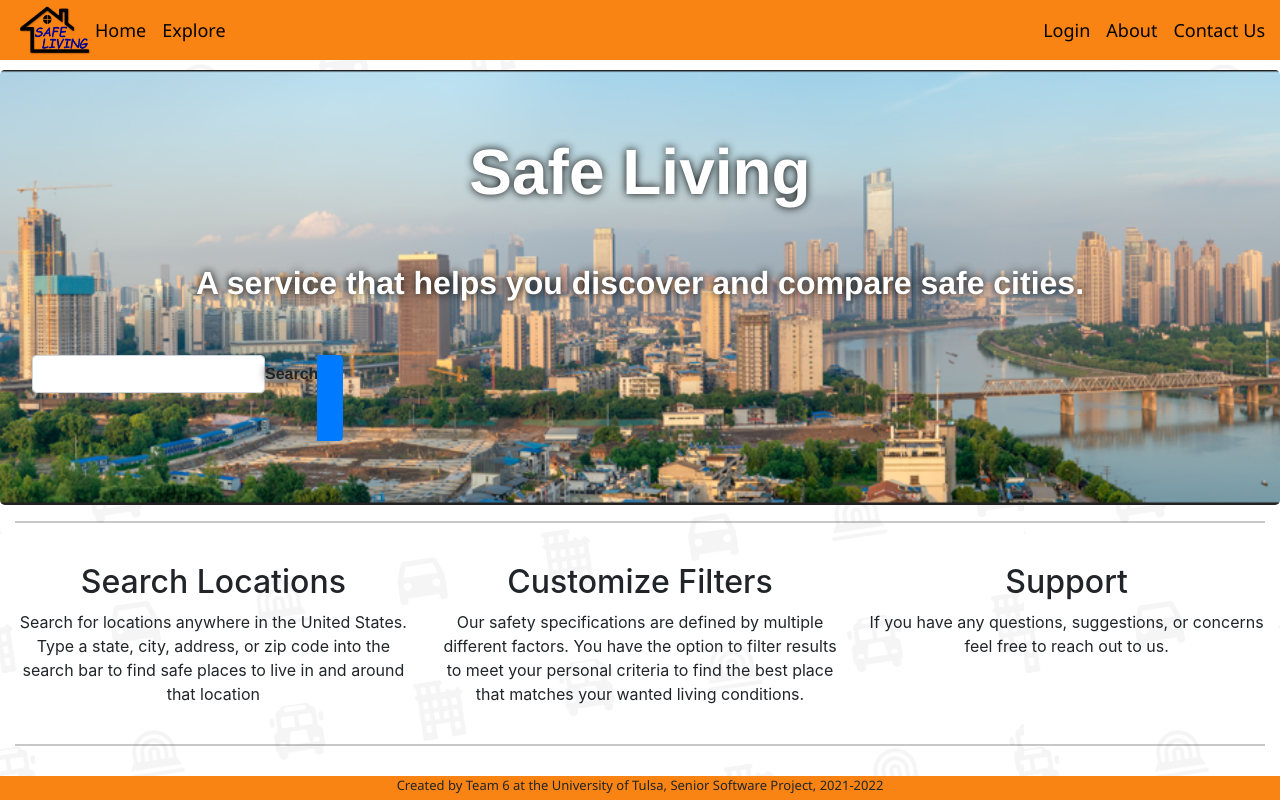
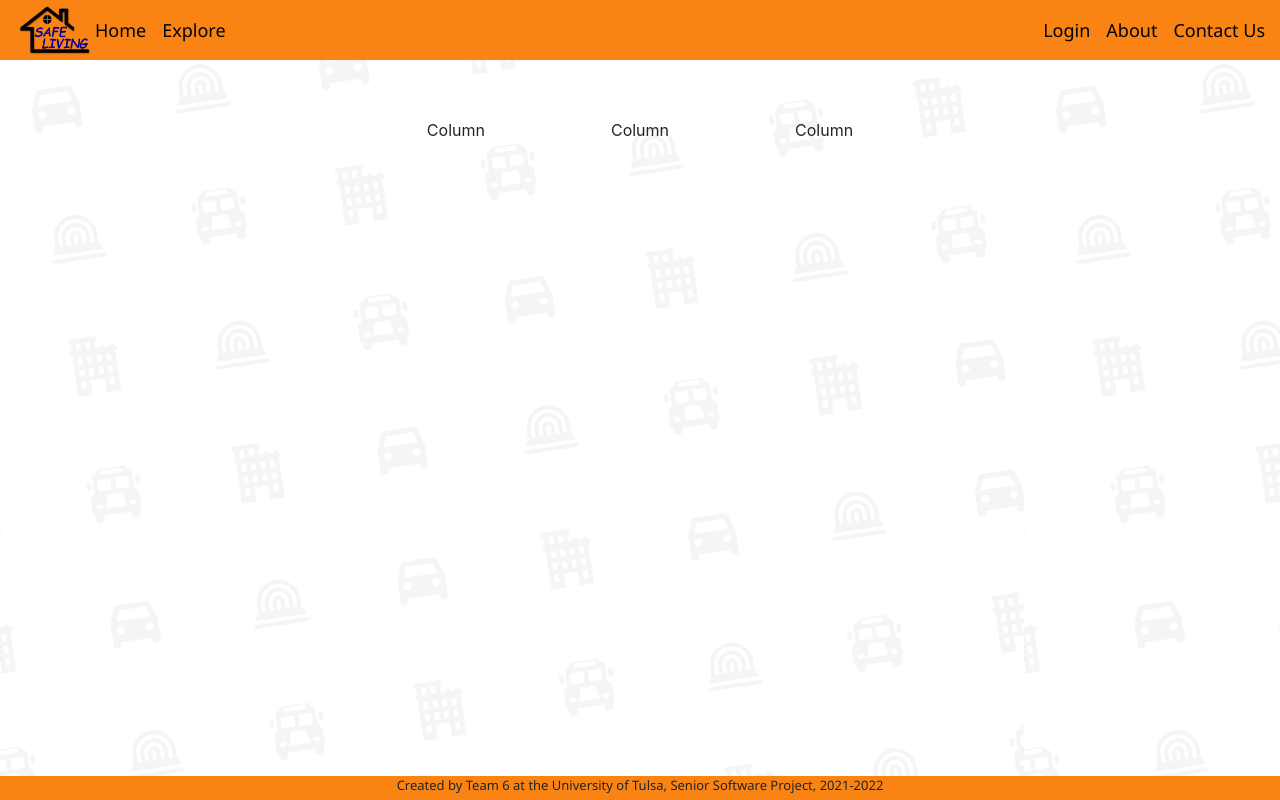
Before and after one commit to ryanabx/team6-safelivingapp, an Angular app: page /home in a window 1280 px wide. Built offline with nearby package versions, Linux system fonts and the light colour scheme; what @agm/core would draw is missing.

Commit message:
Fixed scaling and layout on the explore page

```diff
--- a/src/app/header/header.component.css
+++ b/src/app/header/header.component.css
@@ -3,14 +3,12 @@
     font-weight: normal;
     font-size: large;
     padding: 0;
-    margin-bottom: 10px;
     font-family: 'Segoe UI', 'Open Sans', 'Helvetica Neue', sans-serif;
     background-color: #fa8413;
     border-radius: 0px;
 }
 
 .navbar:after{
-    padding-bottom:10px;
     background-color: #ffffff;
     color: white
 }
--- a/src/app/header/header.component.html
+++ b/src/app/header/header.component.html
@@ -12,7 +12,7 @@
 
  <!-- Create the Navbar -->
 
-<nav class="navbar navbar-expand-lg navbar-light">
+<nav class="navbar navbar-expand-lg navbar-light fixed-top">
     <div class="container-fluid">
         <div class="navbar-header">
             <img  class="images" src="SL_Logo_NoBkg.png" width="80" height="60"/>
--- a/src/app/home/home.component.css
+++ b/src/app/home/home.component.css
@@ -1,50 +1,9 @@
-    .information {text-align: center;
-          justify-content: center;
-          margin: auto;
-          padding-top: 3%;
-          padding-left: auto;
-          padding-right: auto;
-          padding-bottom: 3%;
-          height: auto;
-          width: 100%;
-          overflow: hidden;
-    }
-
-    .jumbotron {
-      background-image: url(cityPanorama.png);
-      background-repeat: no-repeat;
-      background-size: cover;
-      text-align: center;
-      text-shadow: black 0 0 8px;
-      font-family: 'Franklin Gothic Medium', 'Arial Narrow', Arial, sans-serif;
-      font-weight: bold;
-      margin: 0;
-      position: absolute;
-      overflow: hidden;
-    }
-
-    .display-4{
-      font-weight: bold;
-      color: white;
-      font-size: 64px;
-      font-family: 'Franklin Gothic Medium', 'Arial Narrow', Arial, sans-serif;
-      text-shadow: black 0 0 8px;
-    }
-
-    .lead {
-      font-weight:  bold;
-      color: white;
-      font-size: 32px;
-      font-family: 'Franklin Gothic Medium', 'Arial Narrow', Arial, sans-serif;
-      text-shadow: black 0 0 8px;
-    }
-
-    .frm{
-
-    }
-
-    .hr {
-      padding: 0;
-      margin: 0;
-      border: 0;
-    }
+.home-background{
+  background-image: url('../../assets/city-backdrop.jpg');
+  background-size: cover;
+  -webkit-background-size: cover;
+  -moz-background-size: cover;
+  -o-background-size: cover;
+  filter: blur(2px);
+  -webkit-filter: blur(2px);
+}
--- a/src/app/home/home.component.html
+++ b/src/app/home/home.component.html
@@ -3,67 +3,20 @@
     <meta charset="utf-8">
     <meta name="viewport" content="width=device-width, initial-scale=1, shrink-to-fit=no">
 
-    <!-- Bootstrap CSS -->
-    <link rel="stylesheet" href="https://maxcdn.bootstrapcdn.com/bootstrap/4.0.0/css/bootstrap.min.css" integrity="sha384-Gn5384xqQ1aoWXA+058RXPxPg6fy4IWvTNh0E263XmFcJlSAwiGgFAW/dAiS6JXm" crossorigin="anonymous">
-
     <!-- JavaScript Error Handler -->
     <script src="global-error.js"></script>
   </head>
-    <title>Safe Living - Home</title>
-    <!-- Create Main Section -->
-      <div class="jumbotron position-absolute h-80 w-100">
 
-        <h1 class="display-4 mb-5"><strong>Safe Living</strong></h1>
-        <p class="lead mb-5">A service that helps you discover and compare safe cities.</p>
-
-        <!-- Create Search Bar -->
-        <div class="input-group">
-          <div class="form-inline justify-content-center mb-5 frm">
-            <input type="search" id="userInput" #userInput class="form-control" />
-            <label class="form-label" for="userInput">Search</label>
-          </div>
-          <button type="button" class="btn btn-primary" (click)="sendInput(userInput.value)">
-            <i class="fas fa-search"></i>
-          </button>
-        </div>
-      </div>
-
-      <!-- Search Bar text-->
-      <div *ngIf="this.emptySearch == true">
-        <form class="form-inline justify-content-center mb-5">
-          <h1>
-            Please enter a city, state within the US
-          </h1>
-        </form>
-      </div>
-
-      <!-- Info/Desc Columns -->
-      <div class="information container-fluid align-content-center fixed-bottom">
-        <hr>
-          <div class="row">
-            <div class="col-md-4 mt-4">
-              <h2>Search Locations</h2>
-              <p>Search for locations anywhere in the United States. Type a state, city, address, or zip code into the search bar to find safe places to live in and around that location </p>
-              <!--<p><a class="btn btn-secondary" href="#" role="button">View details »</a></p>-->
-            </div>
-            <div class="col-md-4 mt-4">
-              <h2>Customize Filters</h2>
-              <p>Our safety specifications are defined by multiple different factors. You have the option to filter results to meet your personal criteria to find the best place that matches your wanted living conditions. </p>
-              <!--<p><a class="btn btn-secondary" href="#" role="button">View details »</a></p>-->
-            </div>
-            <div class="col-md-4 mt-4">
-              <h2>Support</h2>
-              <p>If you have any questions, suggestions, or concerns feel free to reach out to us.</p>
-              <p><a class="btn" (click)="sendToContact()" role="button" style="color:white;">Contact Us »</a></p>
-            </div>
-          </div>
-
-          <hr>
-
-        </div> <!-- /container -->
-
-    <!-- Optional JavaScript -->
-    <!-- jQuery first, then Popper.js, then Bootstrap JS -->
-    <script src="https://code.jquery.com/jquery-3.2.1.slim.min.js" integrity="sha384-KJ3o2DKtIkvYIK3UENzmM7KCkRr/rE9/Qpg6aAZGJwFDMVNA/GpGFF93hXpG5KkN" crossorigin="anonymous"></script>
-    <script src="https://cdnjs.cloudflare.com/ajax/libs/popper.js/1.12.9/umd/popper.min.js" integrity="sha384-ApNbgh9B+Y1QKtv3Rn7W3mgPxhU9K/ScQsAP7hUibX39j7fakFPskvXusvfa0b4Q" crossorigin="anonymous"></script>
-    <script src="https://maxcdn.bootstrapcdn.com/bootstrap/4.0.0/js/bootstrap.min.js" integrity="sha384-JZR6Spejh4U02d8jOt6vLEHfe/JQGiRRSQQxSfFWpi1MquVdAyjUar5+76PVCmYl" crossorigin="anonymous"></script>
+<div class = "container-fluid d-flex justify-content-center body2">
+  <div class = "row">
+    <div class = "col m-5">
+      <p> Column </p>
+    </div>
+    <div class = "col m-5">
+      <p> Column </p>
+    </div>
+    <div class = "col m-5">
+      <p> Column </p>
+    </div>
+  </div>
+</div>
--- a/src/app/map/map.component.css
+++ b/src/app/map/map.component.css
@@ -4,6 +4,16 @@ body{
 
 .green {
   color: green;
+}
+
+.search-bar-style{
+  width: 35vw;
+  align-content: center
+}
+
+.map-style{
+  width: 35vw;
+  height: 35vw;
 }
 
 .red {
@@ -22,14 +32,14 @@ body{
 
 .right {
     position: absolute;
-    right: 0%;
-    width: 50%;
-    height: 500px;
+    right: 2%;
+    width: 60%;
+    height: 88vh;
     overflow-y: scroll;
   }
 
   .left {
     position: absolute;
-    left: 0%;
+    left: 2%;
 
   }
--- a/src/app/map/map.component.html
+++ b/src/app/map/map.component.html
@@ -2,11 +2,21 @@
 <script src="global-error.js"></script>
 
 <body>
+  <div class = "body2">
+
+
+<!--
+<div class="search-container">
+  <button class="btn btn-primary" (click)="reveal()">Show Me in Console</button>
+</div>-->
+
+<!-- Create Map -->
+<div class = left>
   <!-- Create Search Bar -->
-<div class="search-container">
+<div class="search-bar-style search-container d-flex align-self-stretch my-4 justify-content-center">
   <input type="text" placeholder="Search [City, State]" name="'search'" id = "userInput" #userInput> <!-- id = "userInput" -->
-    <button class="btn btn-primary fa fa-search" (click)="sendInput(userInput.value)" type="button">Find</button> <!-- onclick = 'sendInput()' -->
-    <button *ngIf="inputAddr !== null" class="btn btn-primary fa fa-search" (click)="addToInput(userInput.value)" type="button">Add to Search</button>
+  <button class="btn btn-primary fa fa-search mx-2" (click)="sendInput(userInput.value)" type="button">Search</button> <!-- onclick = 'sendInput()' -->
+  <button *ngIf="inputAddr !== null" class="btn btn-primary fa fa-search mx-1" (click)="addToInput(userInput.value)" type="button">Add</button>
 </div>
 
 <!-- Search Bar Text -->
@@ -34,14 +44,7 @@
 </ng-template>
 </div>
 
-<!--
-<div class="search-container">
-  <button class="btn btn-primary" (click)="reveal()">Show Me in Console</button>
-</div>-->
-
-<!-- Create Map -->
-<div class = left>
-<agm-map style="width: 500px; height: 500px" [latitude] = "39.8283" [longitude] = "-98.5795" [zoom] = "3">
+<agm-map class = "map-style" [latitude] = "39.8283" [longitude] = "-98.5795" [zoom] = "3">
     <agm-marker *ngFor="let location of locations; let i=index" [latitude]="location.lat" [longitude]="location.long"
       [label]="location.labelOptions">
       <agm-info-window>
@@ -183,4 +186,5 @@
 <!-- The following tag displays the data from the crime api on the maps page, but will need an ori routed to the map component as a query parameter -->
 <!-- <app-crimeapi></app-crimeapi> -->
 <!--(circleComplete)="circleAdded($event)" before [drawingmode] -->
+</div>
 </body>
--- a/src/styles.css
+++ b/src/styles.css
@@ -2,9 +2,12 @@
 body {
     margin: 0 !important;
     border: 0 px !important;
-    padding: 0 !important;
     font-family:'Segoe UI', 'Open Sans', 'Helvetica Neue', sans-serif;
     background-image: url('./assets/safelivingbackground.png');
     background-size: 1024px 1024px;
 
 }
+
+.body2 {
+    padding-top: 70px;
+}
```
Lines whose indentation alone changed are shown as unchanged.
